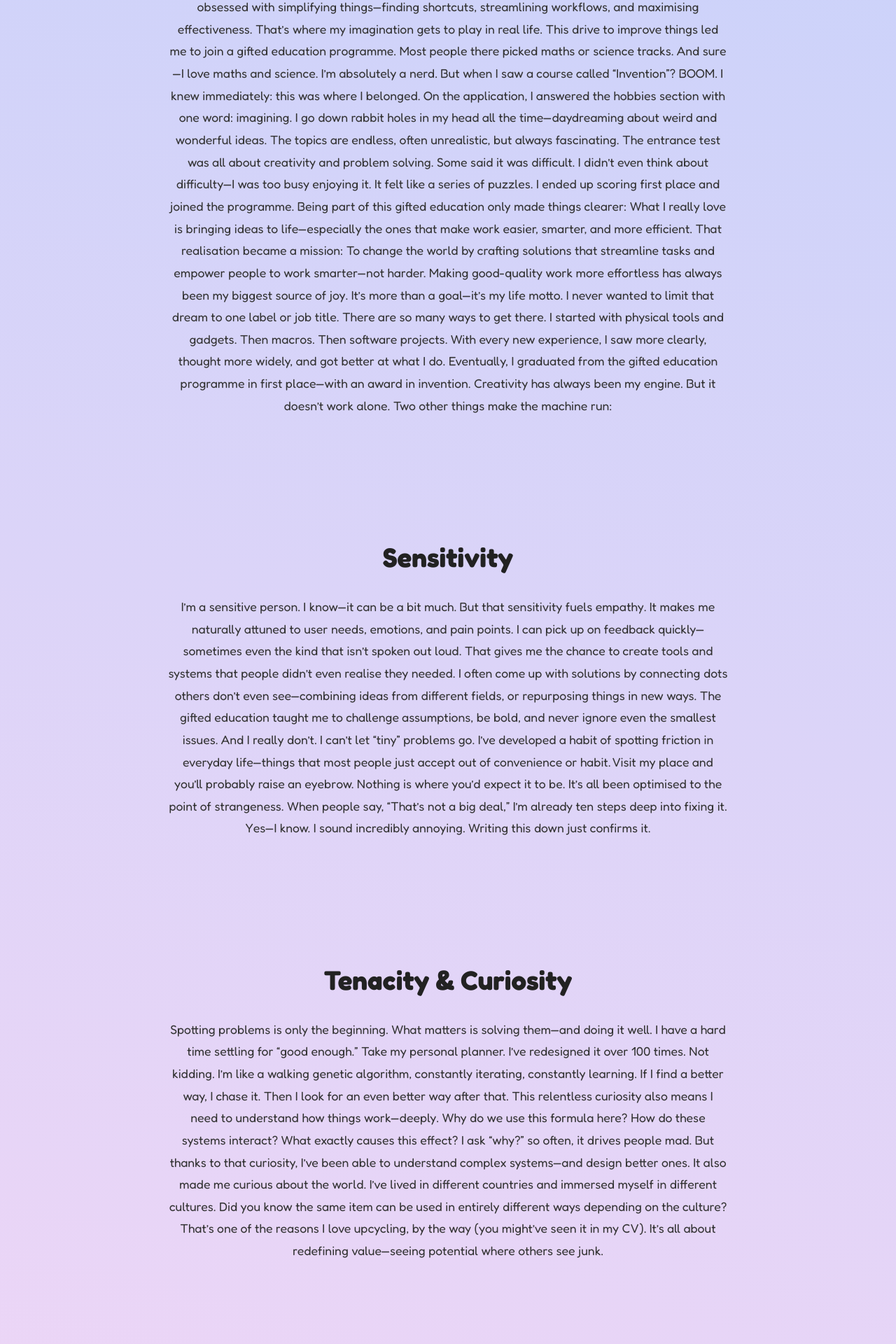
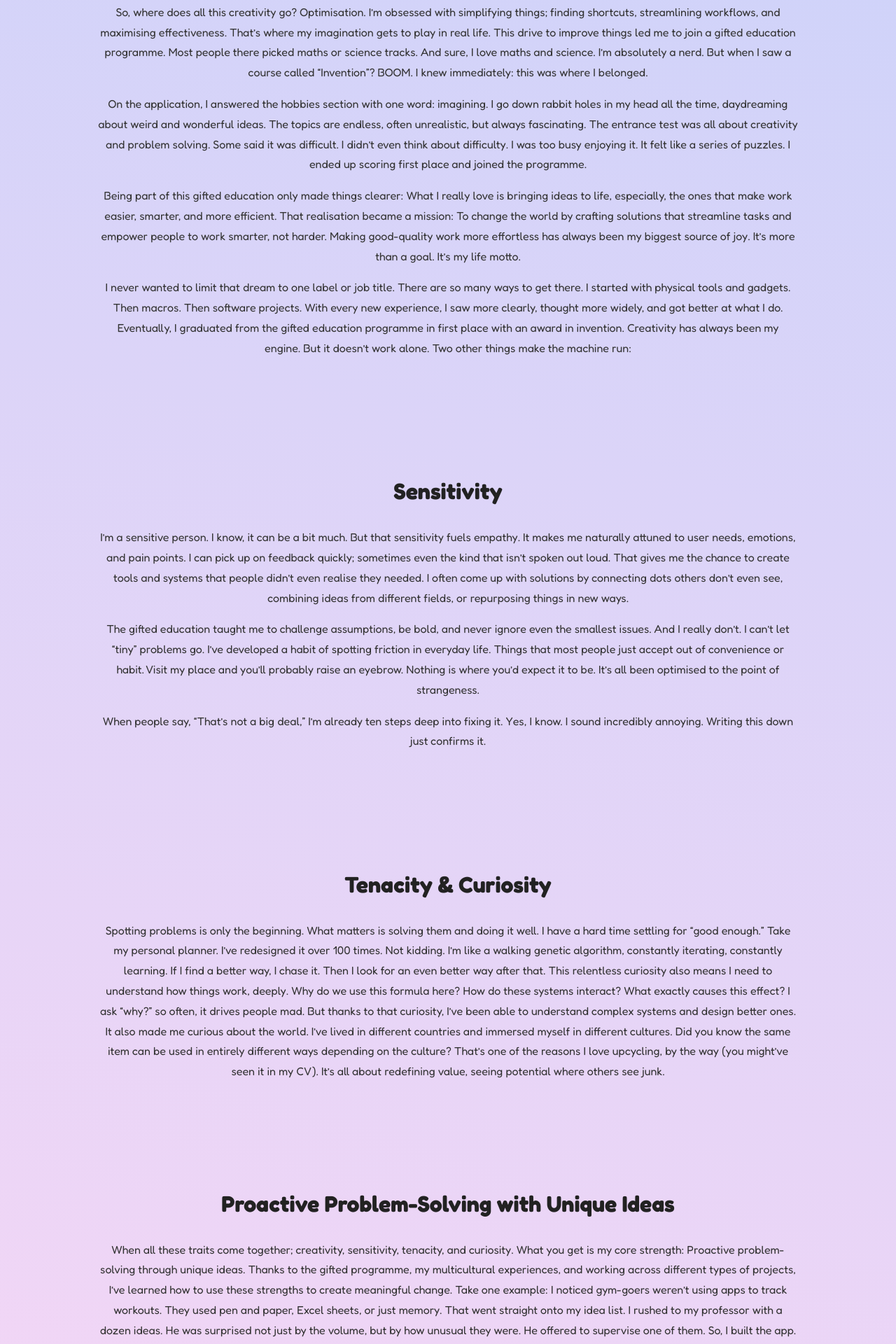
Before and after one commit to JeeIn-Park/JeeIn-Park.github.io, a React (Vite) app: page /about in a window 1280 px wide. Shown: the part 1440-3360 px from the top of the page at 70% size. Built offline with nearby package versions, Linux system fonts and the light colour scheme.

Commit message:
paragraphs

```diff
--- a/src/components/Story.css
+++ b/src/components/Story.css
@@ -1,12 +1,12 @@
 
 .story-section {
     padding: 4rem 1.5rem;
-    max-width: 800px;
+    max-width: 90%;
     margin: 0 auto;
   }
 
   .story-title {
-    font-size: 2.4rem;
+    font-size: 2rem;
     font-weight: bold;
     text-align: center;
     margin-bottom: 2rem;
@@ -21,16 +21,21 @@
   }
 
   .story-text {
-    font-size: 1.1rem;
+    text-align: center;
+    font-size: 1rem;
     line-height: 1.8;
     color: #333;
     white-space: pre-line;
+    max-width: 1000px;
+    margin: 0 auto;
   }
+
 
   .scroll-down-cue {
     text-align: center;
-    margin-top: 4rem;
-    font-size: 1.1rem;
+    margin-top: 6rem;
+    margin-bottom: 4rem;
+    font-size: 1rem;
     color: #54566d;
     animation: bounce 2s infinite;
   }
@@ -88,3 +93,35 @@
   html {
     scroll-behavior: smooth;
   }
+
+
+  .goals-grid {
+    display: grid;
+    grid-template-columns: repeat(auto-fit, minmax(200px, 1fr));
+    gap: 1rem;
+    margin: 2rem 0;
+  }
+
+  .goal-block {
+    background: #f9f9f991;
+    border-radius: 12px;
+    padding: 1.5rem;
+    box-shadow: 0 4px 8px rgba(0, 0, 0, 0.08);
+    transition: transform 0.3s ease;
+  }
+
+  .goal-block:hover {
+    transform: translateY(-4px);
+  }
+
+  .goal-block h4 {
+    font-size: 1.2rem;
+    color: #333;
+    margin-bottom: 0.8rem;
+  }
+
+  .goal-block p {
+    font-size: 1rem;
+    color: #555;
+    line-height: 1.6;
+  }
--- a/src/components/Story.tsx
+++ b/src/components/Story.tsx
@@ -49,35 +49,51 @@ const StorySection = () => {
                 transition={{ delay: 0.1, duration: 0.8 }}
                 viewport={{ once: true }}
             >
+                <p>
                     From a young age, I’ve always felt like the most creative person I know.
-                (Though apparently, I'm not the only one—people have called me “six-dimensional,” claiming even five dimensions aren’t enough to contain me.)
+                    (Though apparently, I'm not the only one. People have called me “six-dimensional,” claiming even five dimensions aren’t enough to contain me.)
 
                     At school, I was once voted “Most Likely to Communicate with Aliens.”
                     Honestly, I still consider that one of my proudest titles.
+                </p>
 
-                So, where does all this creativity go?
-                Optimisation.
-                I’m obsessed with simplifying things—finding shortcuts, streamlining workflows, and maximising effectiveness. That’s where my imagination gets to play in real life.
+                <p>
+                    So, where does all this creativity go? Optimisation.
+                    I’m obsessed with simplifying things; finding shortcuts, streamlining workflows, and maximising effectiveness.
+                    That’s where my imagination gets to play in real life.
 
-                This drive to improve things led me to join a gifted education programme. Most people there picked maths or science tracks. And sure—I love maths and science. I’m absolutely a nerd. But when I saw a course called “Invention”? BOOM. I knew immediately: this was where I belonged.
+                    This drive to improve things led me to join a gifted education programme.
+                    Most people there picked maths or science tracks. And sure, I love maths and science. I’m absolutely a nerd.
+                    But when I saw a course called “Invention”? BOOM. I knew immediately: this was where I belonged.
+                </p>
 
+                <p>
                     On the application, I answered the hobbies section with one word: imagining.
-                I go down rabbit holes in my head all the time—daydreaming about weird and wonderful ideas. The topics are endless, often unrealistic, but always fascinating.
+                    I go down rabbit holes in my head all the time, daydreaming about weird and wonderful ideas.
+                    The topics are endless, often unrealistic, but always fascinating.
 
-                The entrance test was all about creativity and problem solving. Some said it was difficult. I didn’t even think about difficulty—I was too busy enjoying it. It felt like a series of puzzles. I ended up scoring first place and joined the programme.
+                    The entrance test was all about creativity and problem solving. Some said it was difficult.
+                    I didn’t even think about difficulty. I was too busy enjoying it. It felt like a series of puzzles.
+                    I ended up scoring first place and joined the programme.
+                </p>
 
+                <p>
                     Being part of this gifted education only made things clearer:
-                What I really love is bringing ideas to life—especially the ones that make work easier, smarter, and more efficient.
+                    What I really love is bringing ideas to life, especially, the ones that make work easier, smarter, and more efficient.
 
                     That realisation became a mission:
-                To change the world by crafting solutions that streamline tasks and empower people to work smarter—not harder.
-                Making good-quality work more effortless has always been my biggest source of joy. It’s more than a goal—it’s my life motto.
+                    To change the world by crafting solutions that streamline tasks and empower people to work smarter, not harder.
+                    Making good-quality work more effortless has always been my biggest source of joy. It’s more than a goal. It’s my life motto.
+                </p>
 
+                <p>
                     I never wanted to limit that dream to one label or job title. There are so many ways to get there.
-                I started with physical tools and gadgets. Then macros. Then software projects. With every new experience, I saw more clearly, thought more widely, and got better at what I do.
+                    I started with physical tools and gadgets. Then macros. Then software projects.
+                    With every new experience, I saw more clearly, thought more widely, and got better at what I do.
 
-                Eventually, I graduated from the gifted education programme in first place—with an award in invention.
+                    Eventually, I graduated from the gifted education programme in first place with an award in invention.
                     Creativity has always been my engine. But it doesn’t work alone. Two other things make the machine run:
+                </p>
             </motion.p>
         </section>
 
@@ -100,23 +116,31 @@ const StorySection = () => {
                 transition={{ delay: 0.1, duration: 0.8 }}
                 viewport={{ once: true }}
             >
-                I’m a sensitive person. I know—it can be a bit much. But that sensitivity fuels empathy.
+                <p>
+                    I’m a sensitive person. I know, it can be a bit much. But that sensitivity fuels empathy.
 
                     It makes me naturally attuned to user needs, emotions, and pain points.
-                I can pick up on feedback quickly—sometimes even the kind that isn’t spoken out loud. That gives me the chance to create tools and systems that people didn’t even realise they needed.
+                    I can pick up on feedback quickly; sometimes even the kind that isn’t spoken out loud. That gives me the chance to create tools and systems that people didn’t even realise they needed.
 
-                I often come up with solutions by connecting dots others don’t even see—combining ideas from different fields, or repurposing things in new ways.
+                    I often come up with solutions by connecting dots others don’t even see, combining ideas from different fields, or repurposing things in new ways.
+                </p>
 
+                <p>
                     The gifted education taught me to challenge assumptions, be bold, and never ignore even the smallest issues.
                     And I really don’t. I can’t let “tiny” problems go.
 
-                I’ve developed a habit of spotting friction in everyday life—things that most people just accept out of convenience or habit.
+                    I’ve developed a habit of spotting friction in everyday life. Things that most people just accept out of convenience or habit.
                     Visit my place and you’ll probably raise an eyebrow. Nothing is where you’d expect it to be. It’s all been optimised to the point of strangeness.
+                </p>
 
+                <p>
                 When people say, “That’s not a big deal,” I’m already ten steps deep into fixing it.
 
-                Yes—I know. I sound incredibly annoying.
+                Yes, I know. I sound incredibly annoying.
                 Writing this down just confirms it.
+                </p>
+
+
             </motion.p>
         </section>
 
@@ -140,7 +164,7 @@ const StorySection = () => {
                 viewport={{ once: true }}
             >
                 Spotting problems is only the beginning.
-                What matters is solving them—and doing it well.
+                What matters is solving them and doing it well.
 
                 I have a hard time settling for “good enough.”
                 Take my personal planner. I’ve redesigned it over 100 times. Not kidding.
@@ -148,16 +172,16 @@ const StorySection = () => {
                 I’m like a walking genetic algorithm, constantly iterating, constantly learning.
                 If I find a better way, I chase it. Then I look for an even better way after that.
 
-                This relentless curiosity also means I need to understand how things work—deeply.
+                This relentless curiosity also means I need to understand how things work, deeply.
                 Why do we use this formula here? How do these systems interact? What exactly causes this effect?
 
-                I ask “why?” so often, it drives people mad. But thanks to that curiosity, I’ve been able to understand complex systems—and design better ones.
+                I ask “why?” so often, it drives people mad. But thanks to that curiosity, I’ve been able to understand complex systems and design better ones.
 
                 It also made me curious about the world. I’ve lived in different countries and immersed myself in different cultures.
                 Did you know the same item can be used in entirely different ways depending on the culture?
 
                 That’s one of the reasons I love upcycling, by the way (you might’ve seen it in my CV).
-                It’s all about redefining value—seeing potential where others see junk.
+                It’s all about redefining value, seeing potential where others see junk.
             </motion.p>
         </section>
 
@@ -180,7 +204,7 @@ const StorySection = () => {
                 transition={{ delay: 0.1, duration: 0.8 }}
                 viewport={{ once: true }}
             >
-                When all these traits come together—creativity, sensitivity, tenacity, and curiosity—what you get is my core strength:
+                When all these traits come together; creativity, sensitivity, tenacity, and curiosity. What you get is my core strength:
                 Proactive problem-solving through unique ideas.
 
                 Thanks to the gifted programme, my multicultural experiences, and working across different types of projects, I’ve learned how to use these strengths to create meaningful change.
@@ -189,13 +213,13 @@ const StorySection = () => {
 
                 That went straight onto my idea list.
 
-                I rushed to my professor with a dozen ideas—he was surprised not just by the volume, but by how unusual they were. He offered to supervise one of them.
+                I rushed to my professor with a dozen ideas. He was surprised not just by the volume, but by how unusual they were. He offered to supervise one of them.
 
                 So, I built the app. Then I launched it.
 
                 Getting users? Not a problem. I listened to what they wanted, implemented it exactly how they needed it, and even added subtle psychological nudges to make sure they kept using it.
 
-                It wasn’t just about gamification or social features. I went deeper—more insidious.
+                It wasn’t just about gamification or social features. I went deeper, more insidious.
                 And it worked. User satisfaction rose significantly.
             </motion.p>
         </section>
@@ -219,27 +243,60 @@ const StorySection = () => {
                 transition={{ delay: 0.1, duration: 0.8 }}
                 viewport={{ once: true }}
                 >
-                My dream is simple:
-                Transform the way people work by building smarter, simpler solutions that make a real impact.
+                My dream is simple: Transform the way people work by building smarter, simpler solutions that make a real impact.
 
                 I believe people thrive when they work on what they’re passionate about.
                 And I know I give my best (and then some) when I’m building something I care about.
 
                 Here’s how I want to grow and contribute:
+                </motion.p>
 
-                Short-Term (0–2 years): Build a strong technical foundation. Gain industry experience. Work on real-world problems, join open-source or hackathon projects, and improve efficiency through hands-on work in both frontend and backend systems.
+                <motion.div
+                className="goals-grid"
+                initial={{ opacity: 0 }}
+                whileInView={{ opacity: 1 }}
+                transition={{ delay: 0.2, duration: 0.8 }}
+                viewport={{ once: true }}
+                >
+                <div className="goal-block">
+                    <h4>Short-Term (0–2 years)</h4>
+                    <p>
+                    Build a strong technical foundation. Gain industry experience. Work on real-world problems,
+                    join open-source or hackathon projects, and improve efficiency through hands-on work in both frontend and backend systems.
+                    </p>
+                </div>
 
-                Medium-Term (3–5 years): Become an expert in human-centric design. Lead productivity-focused projects. Tackle complex problems with scalable, elegant solutions.
+                <div className="goal-block">
+                    <h4>Medium-Term (3–5 years)</h4>
+                    <p>
+                    Become an expert in human-centric design. Lead productivity-focused projects.
+                    Tackle complex problems with scalable, elegant solutions.
+                    </p>
+                </div>
 
-                Long-Term (6+ years): Shape the future of intelligent systems. Share insights, mentor others, and inspire new ways of thinking through public speaking or writing.
+                <div className="goal-block">
+                    <h4>Long-Term (6+ years)</h4>
+                    <p>
+                    Shape the future of intelligent systems. Share insights, mentor others, and inspire new ways of thinking
+                    through public speaking or writing.
+                    </p>
+                </div>
+                </motion.div>
 
-                Having the technical skills to build features is just the baseline.
-                But innovation? That’s something else.
+                <motion.p
+                className="story-text"
+                initial={{ opacity: 0, y: 20 }}
+                whileInView={{ opacity: 1, y: 0 }}
+                transition={{ delay: 0.3, duration: 0.8 }}
+                viewport={{ once: true }}
+                >
+                Having the technical skills to build features is just the baseline. But innovation? That’s something else.
 
-                I bring something different—something not everyone can offer.
+                I bring something different, something not everyone can offer.
+
                 I’ve always been the one people turn to and say:
 
-                “Okay, this is your job now—you’re the most creative one. Find a way to make it work.”
+                “Okay, this is your job now. You’re the most creative one. Find a way to make it work.”
 
                 And I always do.
             </motion.p>
```
Lines whose indentation alone changed are shown as unchanged.
